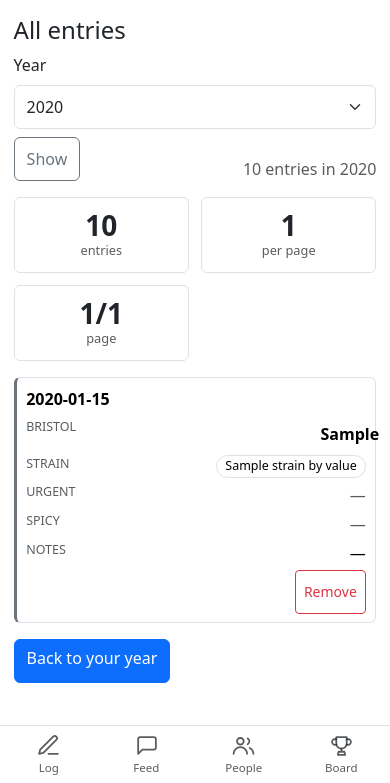
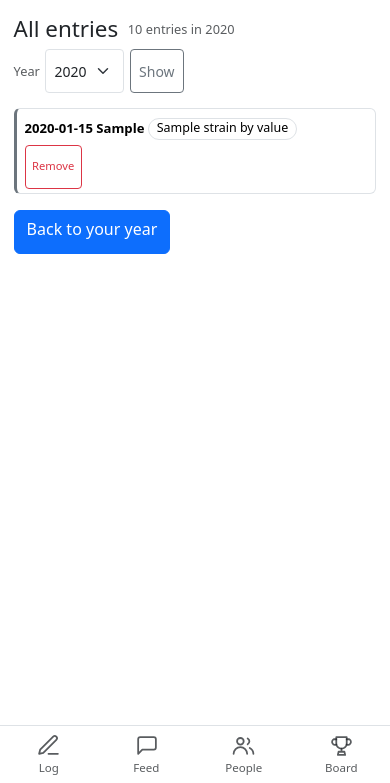
Before and after one commit to mr-cal/bm-tracker, a FastAPI app: template bm_tracker/templates/dashboard/entries.html in a window 390 px wide. Shown: the part 61-844 px from the top of the page. Run offline with FastAPI, Linux system fonts and the light colour scheme; the template is opened without the code that fills it: most values are stand-ins (such as "Sample title", 1, 10 or a date in 2020); parts of the project's set-up code (start-up, migrations or seed data) failed here and were passed over; some libraries are stand-ins or nearby versions.

Commit message:
One navigation list, a one-line entries list, and a header that fits
The drawer and the tab bar were two hand-written lists that had drifted:
the tabs led with Log, the drawer started at Feed, and the only thing
they agreed on was the middle. So a person who had learned the tab bar had
to re-learn the drawer. They are now rendered from one list — the drawer
opens with exactly the tabs, in order, then the rest — and the highlighted
item is the same comparison in both, so the two cannot drift again.

The dashboard's "Log a BM" button is gone. Logging is one tap away in a
tab bar that is always on screen; a second control for the same action on
a page you reach to read your own history was a duplicate of it.

The entries list was six labelled lines a row, so thirty entries ran to
about forty screens of scrolling. Each row is now one line — the date, the
type, and whatever is worth saying — with the note on a second line when
there is one, and empty fields omitted entirely. Omitted rather than
dashed: the field label is screen-reader-only, so a dash next to nothing
carries no meaning for anybody looking at the screen. Hiding it with
`display: none` also takes it out of the accessibility tree, so it is not
read out as a blank field either.

The three tiles above the list — total entries, per page, current page —
repeated what the header line and the pager at the bottom already said,
and on a phone they were three screens before the first entry. The
header is now one line: title, count, and the year control together, with
the year group an unbreakable span so a narrow screen moves the whole
thing down rather than splitting the select away from its button.

```diff
--- a/bm_tracker/icons.py
+++ b/bm_tracker/icons.py
@@ -29,6 +29,7 @@ _EXTRA_CLASSES = frozenset(
         "app-tab__glyph",
         "date-field__icon",
         "input-icon",
+        "app-drawer__glyph",
         "pick__icon",
         "tile__glyph",
     }
--- a/bm_tracker/static/css/custom.css
+++ b/bm_tracker/static/css/custom.css
@@ -536,44 +536,74 @@ body {
     display: none;
   }
 
+  /* These cards were six labelled lines each, so thirty entries ran to about
+   * forty screens. They are now a single line: the date, the type dot, and
+   * whatever is worth saying, with the rest of the fields available on the row
+   * rather than stacked above it. */
   .entries tr {
     background-color: var(--bs-body-bg);
     border: 1px solid var(--bs-border-color);
     border-left: 3px solid var(--bs-secondary);
     border-radius: var(--bs-border-radius);
-    margin-bottom: 0.6rem;
-    padding: 0.4rem 0.6rem;
+    margin-bottom: 0.3rem;
+    padding: 0.25rem 0.5rem;
   }
 
   .entries td {
     border: 0;
-    display: flex;
-    gap: 0.5rem;
-    justify-content: space-between;
-    padding: 0.15rem 0;
+    display: inline-flex;
+    font-size: 0.82rem;
+    line-height: 1.35;
+    margin-right: 0.45rem;
+    padding: 0;
+    vertical-align: middle;
   }
 
   /* The field name comes from the data-label the template already carries, so
-   * the label and the value can never drift apart. */
+   * the label and the value can never drift apart. It is a title attribute
+   * here rather than visible text: a phone-width row has room for the value,
+   * and the label is what the dot and the tag already say. */
   .entries td::before {
-    color: var(--bs-secondary-color);
     content: attr(data-label);
-    flex: 0 0 5.5rem;
-    font-size: 0.78rem;
-    text-transform: uppercase;
+    flex: 0 0 auto;
+    height: 1px;
+    margin: -1px;
+    overflow: hidden;
+    padding: 0;
+    position: absolute;
+    width: 1px;
   }
 
   .entries td:first-child {
     font-weight: 600;
-    margin-bottom: 0.15rem;
-  }
-
-  .entries td:first-child::before {
+    font-variant-numeric: tabular-nums;
+  }
+
+  /* A note is the one field worth a second line, and it is the reason most
+   * people open this page. */
+  .entries__note {
+    display: block;
+    max-width: none;
+    padding-top: 0.15rem;
+  }
+
+  /* An empty cell is not said out loud either: `display: none` removes it from
+   * the accessibility tree as well as from the screen. */
+  .entries td:empty {
     display: none;
   }
 
-  .entries__note {
-    max-width: none;
+  .entries .tag {
+    font-size: 0.68rem;
+  }
+
+  .entries__action {
+    margin-left: auto;
+  }
+
+  .entries__action .btn {
+    font-size: 0.7rem;
+    padding: 0.1rem 0.4rem;
   }
 }
 
@@ -1520,3 +1550,46 @@ input[type="date"]::-webkit-inner-spin-button {
   font-weight: 600;
   margin: 0;
 }
+
+/* --- the entries page header --------------------------------------------- */
+
+/* Title, count, year and button on one line: the year is a control on this
+ * page, not a section heading, and a block of its own pushed the rows a screen
+ * down. */
+.entries-bar {
+  align-items: center;
+  display: flex;
+  flex-wrap: wrap;
+  gap: 0.4rem 0.6rem;
+  margin-bottom: 0.9rem;
+}
+
+.entries-bar__title {
+  font-size: 1.4rem;
+  margin: 0;
+}
+
+.entries-bar__count {
+  color: var(--bs-secondary-color);
+  font-size: 0.8rem;
+  margin-right: auto;
+  white-space: nowrap;
+}
+
+/* The year control is one unbreakable span: a 390px phone will move the whole
+ * thing to a second line, but never split the select away from its button. */
+.entries-bar__year {
+  align-items: center;
+  display: inline-flex;
+  gap: 0.35rem;
+  white-space: nowrap;
+}
+
+.entries-bar__year-label {
+  color: var(--bs-secondary-color);
+  font-size: 0.8rem;
+}
+
+.entries-bar__year .form-select {
+  width: auto;
+}
--- a/bm_tracker/templates/dashboard/entries.html
+++ b/bm_tracker/templates/dashboard/entries.html
@@ -3,39 +3,32 @@
 {% block nav %}{% include "partials/nav.html" %}{% endblock %}
 {% block content %}
 <main class="container py-3" role="main">
-  <h1>All entries</h1>
 
-  <form method="get" action="/dashboard/entries" class="d-flex flex-wrap align-items-end gap-2 mb-3">
-    <label for="year">Year</label>
-    <select class="form-select" id="year" name="year">
-      {% if not years %}<option value="{{ year }}">{{ year }}</option>{% endif %}
-      {% for y in years %}
-      <option value="{{ y }}" {% if y == year %}selected{% endif %}>{{ y }}</option>
-      {% endfor %}
-    </select>
-    <button type="submit" class="btn btn-outline-secondary">Show</button>
-    <span class="text-body-secondary ms-auto">
+  {#
+    One line: how many, the year to look at, and the button that applies it.
+    The three tiles that stood here repeated what this line and the pager at
+    the bottom already said.
+  #}
+  <form method="get" action="/dashboard/entries" class="entries-bar">
+    <h1 class="entries-bar__title">All entries</h1>
+    <span class="entries-bar__count">
       {{ total }} entr{{ '' if total == 1 else 'ies' }} in {{ year }}
+    </span>
+    <span class="entries-bar__year">
+      <label class="entries-bar__year-label" for="year">Year</label>
+      <select class="form-select form-select-sm" id="year" name="year">
+        {% if not years %}<option value="{{ year }}">{{ year }}</option>{% endif %}
+        {% for y in years %}
+        <option value="{{ y }}" {% if y == year %}selected{% endif %}>{{ y }}</option>
+        {% endfor %}
+      </select>
+      <button type="submit" class="btn btn-sm btn-outline-secondary">Show</button>
     </span>
   </form>
 
   {% if not entries %}
   <p class="text-body-secondary">Nothing logged in {{ year }}.</p>
   {% else %}
-  <ul class="tiles">
-    <li class="tile">
-      <span class="tile__value">{{ total }}</span>
-      <span class="tile__label">entries</span>
-    </li>
-    <li class="tile">
-      <span class="tile__value">{{ per_page }}</span>
-      <span class="tile__label">per page</span>
-    </li>
-    <li class="tile">
-      <span class="tile__value">{{ page }}/{{ pages }}</span>
-      <span class="tile__label">page</span>
-    </li>
-  </ul>
 
   {#
     One markup, two shapes. On a wide screen the rows are a table, because
@@ -65,24 +58,17 @@
           <span class="bristol-dot bristol-{{ bristol_by_value[entry.bristol_type].band }}">{{ entry.bristol_type }}</span>
         </td>
         <td data-label="Strain">
-          {% if entry.strain %}
+          {%- if entry.strain %}
           <span class="strain-pill strain-{{ entry.strain }}">{{ strain_by_value[entry.strain].label }}</span>
-          {% else %}
-          <span class="text-body-secondary">—</span>
-          {% endif %}
+          {% endif -%}
         </td>
         <td data-label="Urgent">
-          {% if entry.urgent %}
-          <span class="badge text-bg-warning" aria-label="was urgent">Urgent</span>
-          {% else %}
-          <span class="text-body-secondary">—</span>
-          {% endif %}
+          {%- if entry.urgent %}<span class="tag tag--urgent">Urgent</span>{% endif -%}
         </td>
         <td data-label="Spicy">
-          {% if entry.spicy %}<span class="badge text-bg-danger" aria-label="followed spicy food">Spicy</span>
-          {% else %}<span class="text-body-secondary">—</span>{% endif %}
+          {%- if entry.spicy %}<span class="tag tag--spicy">Spicy</span>{% endif -%}
         </td>
-        <td data-label="Notes" class="entries__note">{{ entry.notes if entry.has_note else "—" }}</td>
+        <td data-label="Notes" class="entries__note">{% if entry.has_note %}{{ entry.notes }}{% endif %}</td>
         <td data-label="" class="entries__action">
           {#
             Correction lives here rather than on the logging form. The log page
--- a/bm_tracker/templates/dashboard/index.html
+++ b/bm_tracker/templates/dashboard/index.html
@@ -77,8 +77,7 @@
   </ul>
   {% endif %}
 
-  <p class="d-flex gap-2 flex-wrap">
-    <a class="btn btn-primary" href="/log">Log a BM</a>
+  <p>
     <a class="btn btn-outline-secondary" href="/dashboard/entries?year={{ year }}">
       More — all {{ score.bms }} of your entries
     </a>
--- a/bm_tracker/templates/partials/nav.html
+++ b/bm_tracker/templates/partials/nav.html
@@ -15,7 +15,30 @@
 
   Icons are SVG, not emoji. Emoji need a colour-emoji font installed; where one
   is missing they render as a tofu box, which is what the date picker was doing.
+
+  The drawer and the tab bar are rendered from one list. They were two
+  hand-written lists that had drifted: the tab bar led with Log, the drawer
+  started at Feed, and the only thing they agreed on was the middle. Declaring
+  the destinations once means the drawer cannot end up in a different order
+  from the tabs again, and the highlighted item is the same comparison in both.
 #}
+{#
+  The four places you go, in the order they appear in both surfaces. The tab bar
+  renders exactly these; the drawer renders these and then the rest.
+#}
+{% set primary_nav = [
+  {"key": "log",    "href": "/log",         "icon": "log",  "label": "Log"},
+  {"key": "feed",   "href": "/",            "icon": "feed", "label": "Feed"},
+  {"key": "people", "href": "/people",      "icon": "people", "label": "People"},
+  {"key": "board",  "href": "/leaderboard", "icon": "trophy", "label": "Board"},
+] %}
+{% set secondary_nav = [
+  {"key": "you",      "href": "/dashboard",   "icon": "user",     "label": "You"},
+  {"key": "badges",   "href": "/achievements", "icon": "trophy", "label": "Badges"},
+  {"key": "settings", "href": "/settings",   "icon": "settings", "label": "Settings"},
+  {"key": "admin",    "href": "/admin",      "icon": "shield",   "label": "Admin", "admin_only": true},
+  {"key": "help",     "href": "/help",       "icon": "help",     "label": "Help"},
+] %}
 <a class="skip-link" href="#main">Skip to content</a>
 
 <nav class="navbar bg-body-tertiary border-bottom app-topbar">
```
Also changed, not shown: other parts of bm_tracker/templates/partials/nav.html (+16 -20 lines), tests/integration/test_logging_pages.py (+82 -0 lines), tests/integration/test_navigation.py (+8 -1 lines).
